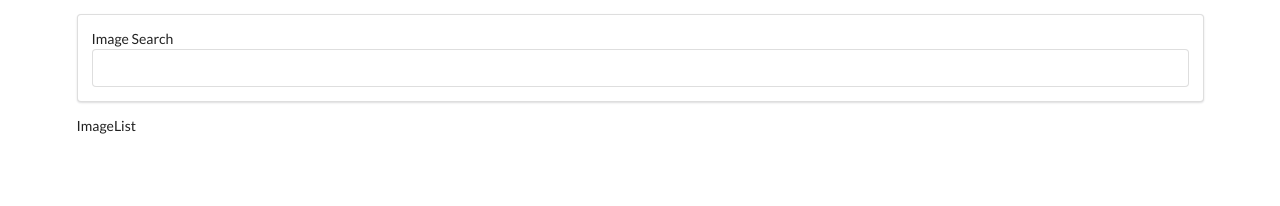
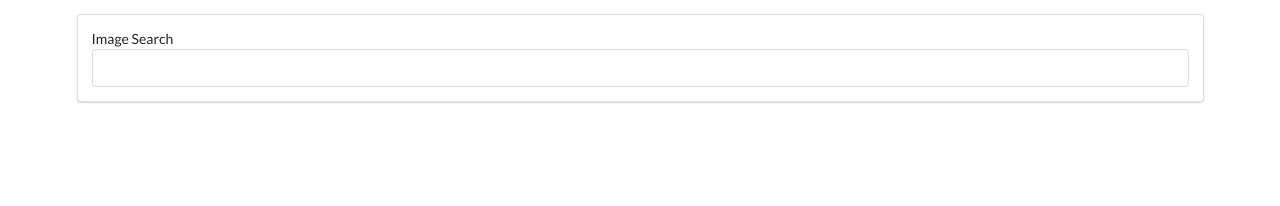
Before and after one commit to joe-ashworth/pic-search, a React (Create React App) app: page / in a window 1280 px wide. Shown: the top 206 px of the page. Built offline with nearby package versions, Linux system fonts and the light colour scheme.

Commit message:
Refactor

```diff
--- a/src/components/ImageList.js
+++ b/src/components/ImageList.js
@@ -1,8 +1,10 @@
 import React from 'react'
 
-const ImageList = (props) => {
-  console.log(props.images)
-  return <div>ImageList</div>
+const ImageList = props => {
+  const images = props.images.map(({ description, id, urls }) => {
+    return <img alt={description} key={id} src={urls.regular} />
+  })
+  return <div>{images}</div>
 }
 
 export default ImageList
```
